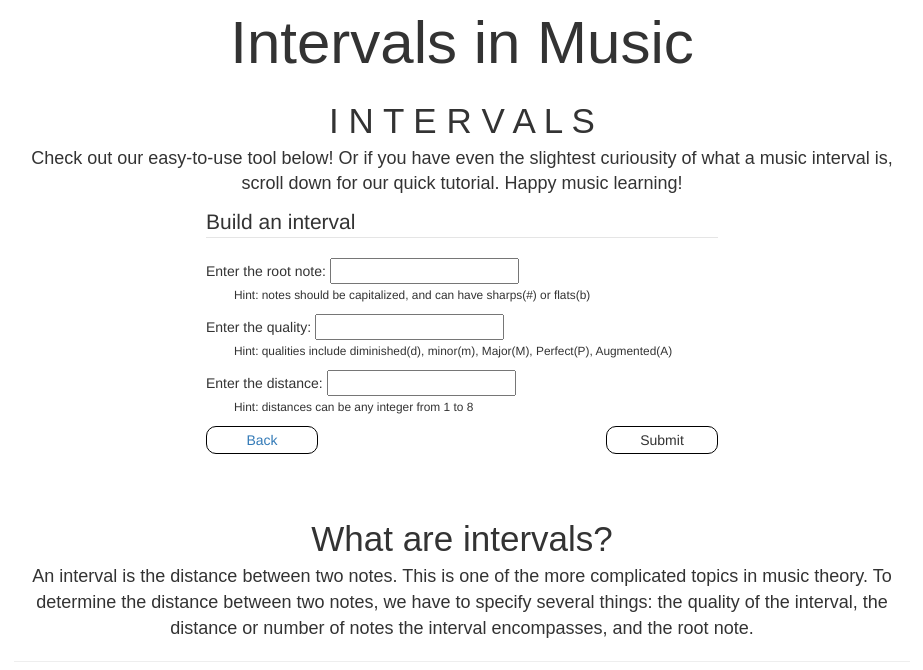
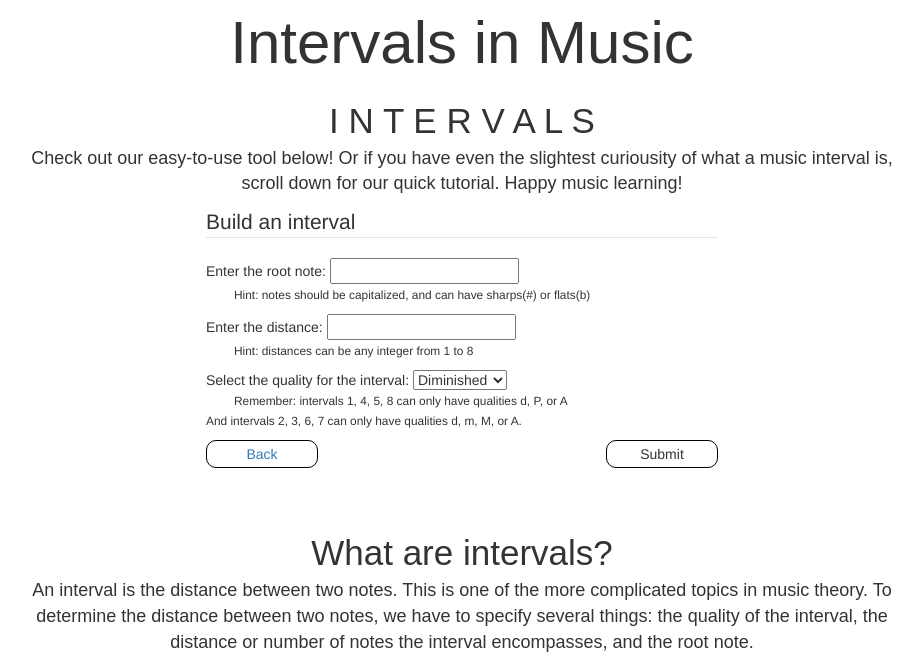
Before and after one commit to anthonyc1/MusicMentorApp, a Flask app: page /buildinterval in a window 1280 px wide. Shown: the top 670 px of the page, without its empty margins (178-1101 px from the left). Run offline with Flask 2, Linux system fonts and the light colour scheme; some libraries are stand-ins or nearby versions.

Commit message:
fix interval function

```diff
--- a/templates/buildinterval.html
+++ b/templates/buildinterval.html
@@ -35,10 +35,17 @@
 		<legend>Build an interval</legend>
 		<p>Enter the root note: <input type="text" name="note"><br>
 		<tab1><small>Hint: notes should be capitalized, and can have sharps(#) or flats(b)</small></p>
-		<p>Enter the quality: <input type="text" name="quality"><br>
-		<tab1><small>Hint: qualities include diminished(d), minor(m), Major(M), Perfect(P), Augmented(A)</small></p>
 		<p>Enter the distance: <input type="text" name="distance"><br>
 		<tab1><small>Hint: distances can be any integer from 1 to 8</small></p>
+		<p>Select the quality for the interval: <select name="quality">
+		<option value="d">Diminished</option>
+		<option value="m">Minor</option>
+		<option value="M">Major</option>
+		<option value="P">Perfect</option>
+		<option value="A">Augmented</option>
+		</select><br>
+		<tab1><small>Remember: intervals 1, 4, 5, 8 can only have qualities d, P, or A<br>
+			And intervals 2, 3, 6, 7 can only have qualities d, m, M, or A.</small></p>
 		<p><input type="submit" value="Submit">
 		<a href="{{ url_for('index') }}"><button type="button" id="back">Back</button></a></p>
 	</fieldset>
```
